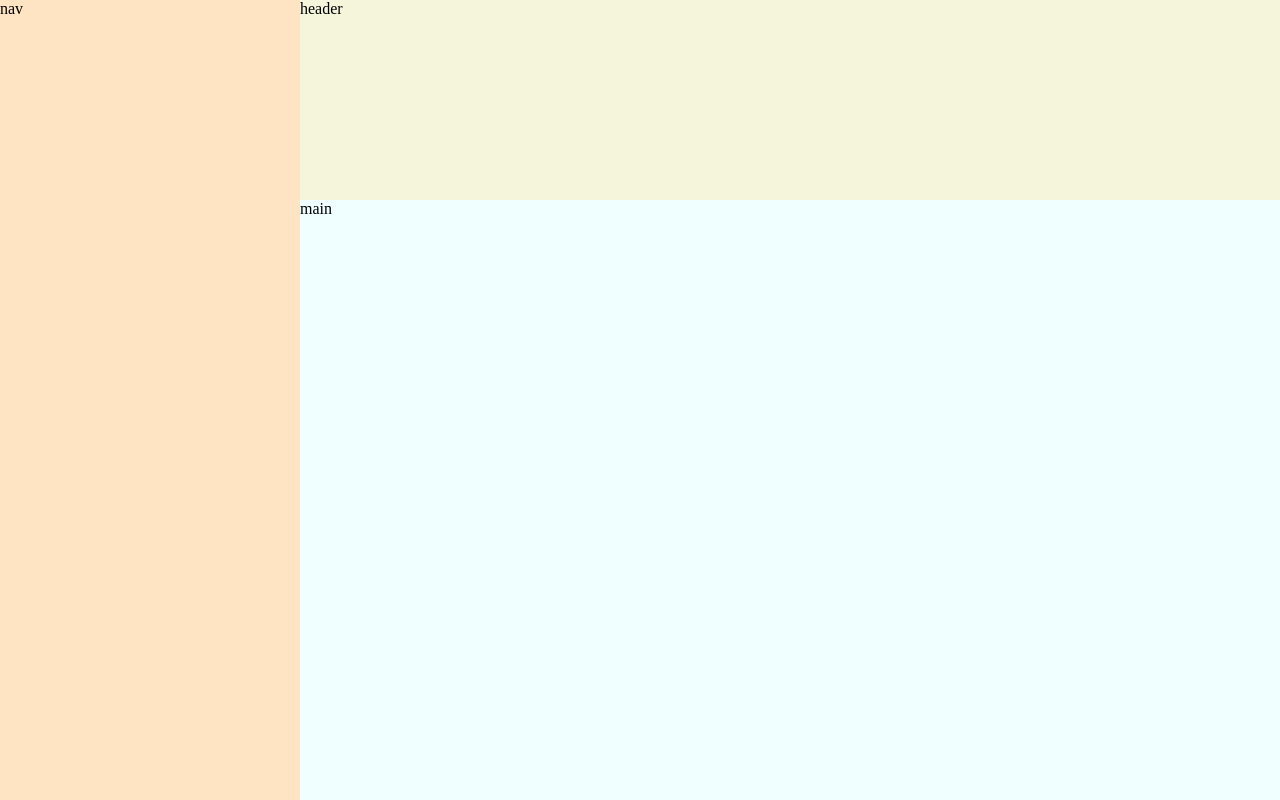
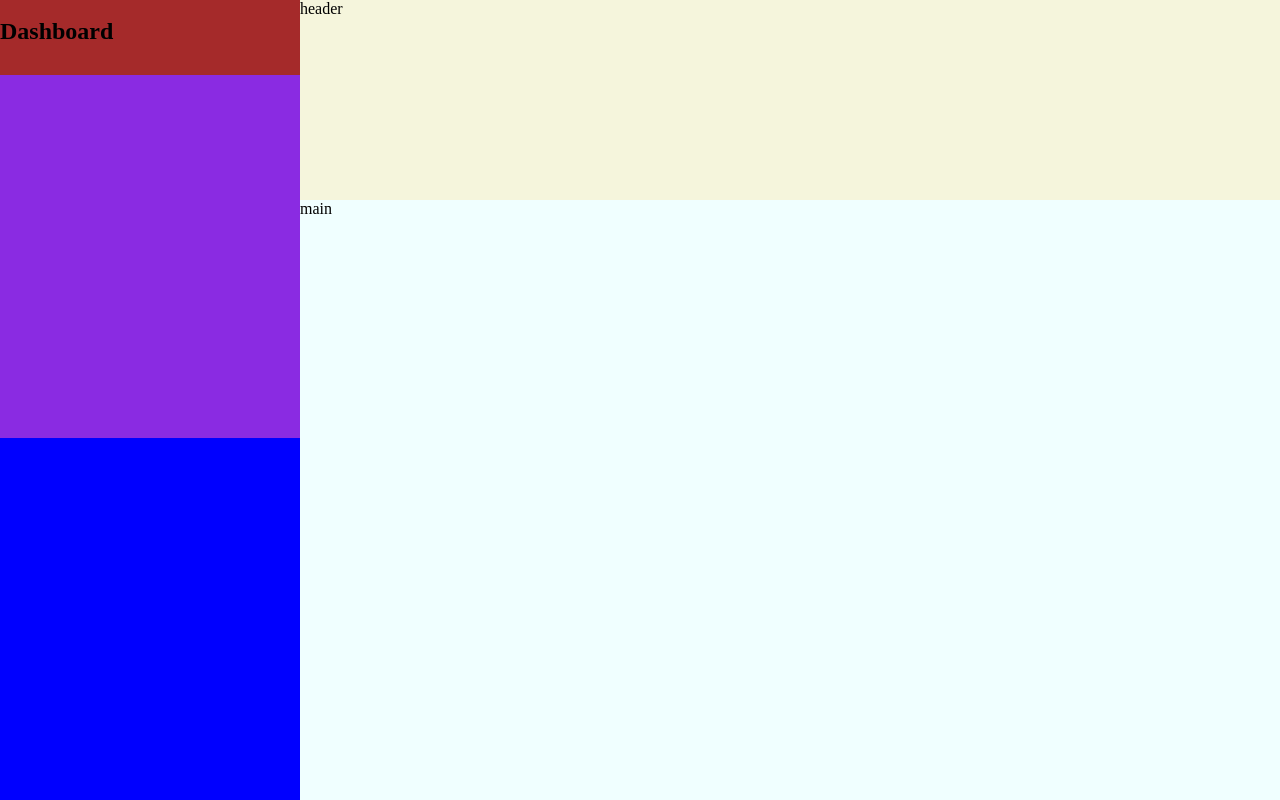
Before and after one commit to hamza-m1/odin-admin-dashboard, a plain HTML site: page index.html in a window 1280 px wide. Drawn offline with Linux system fonts and the light colour scheme.

Commit message:
Add and style nav structural elements

```diff
--- a/index.html
+++ b/index.html
@@ -8,7 +8,14 @@
   </head>
   <body>
     <nav>
-      <p>nav</p>
+      <div class="title">
+        <div class="logo">
+          <img src="" alt="" />
+        </div>
+        <h1>Dashboard</h1>
+      </div>
+      <div class="page-nav"></div>
+      <div class="support-nav"></div>
     </nav>
 
     <header>
--- a/styles.css
+++ b/styles.css
@@ -15,9 +15,25 @@ body {
 
 nav {
     background-color: bisque;
+    grid-row: 1 / span 2;
 
-    grid-row: 1 / span 2;
+    display: grid;
+    grid-template-rows: 75px 1fr 1fr;
 }
+
+.title {
+    background-color: brown;
+}
+
+.page-nav {
+    background-color: blueviolet;
+}
+
+.support-nav{
+    background-color: blue;
+}
+
+
 
 header{
     background-color: beige;
```
